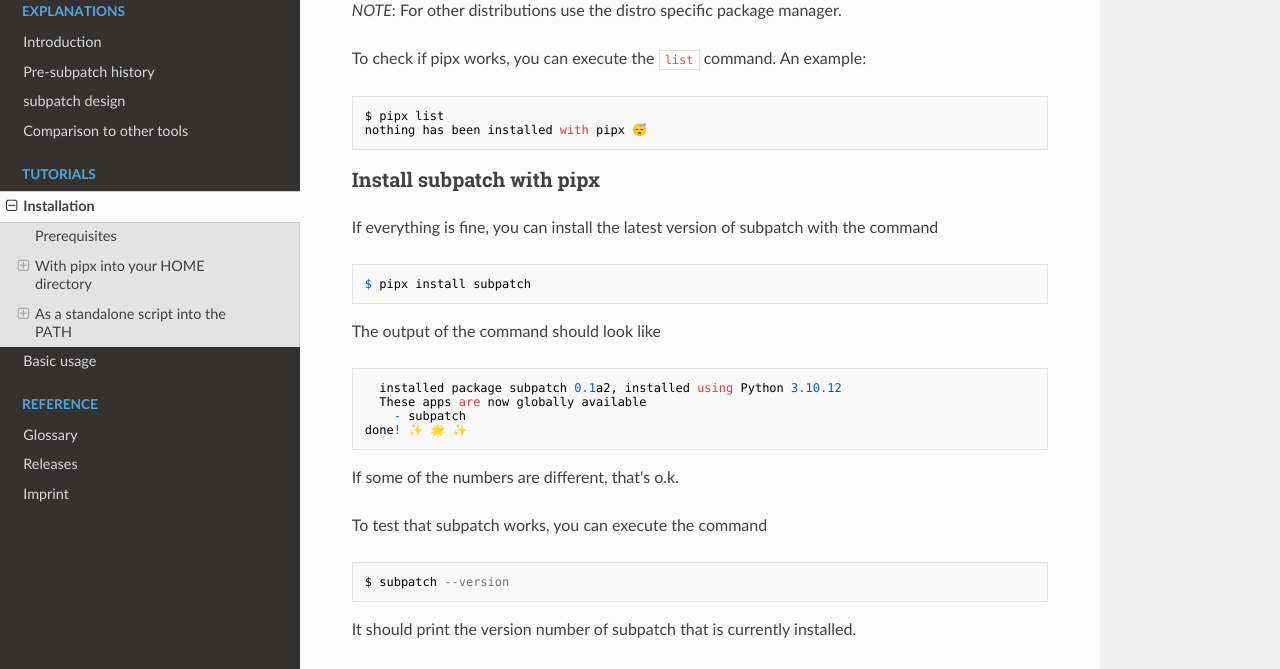
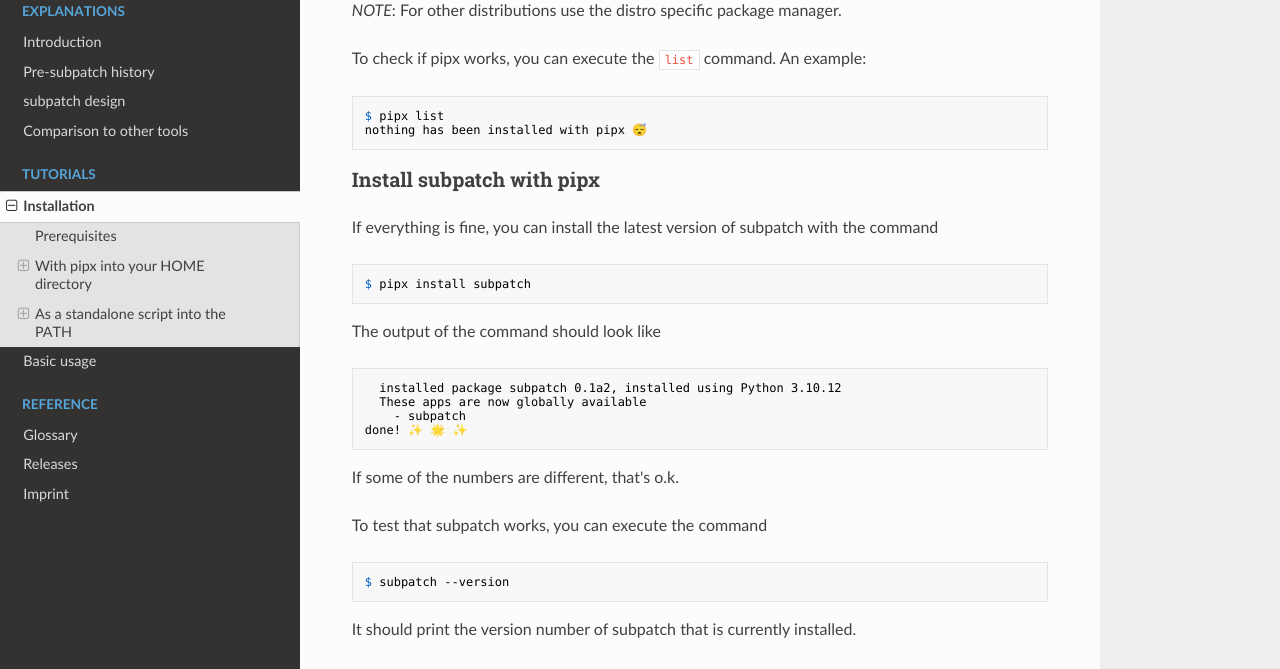
Before and after one commit to lengfeld/subpatch, an MkDocs documentation site: the page built from website/tut/installation.md, in a window 1280 px wide and 900 px high, scrolled down 708 px. Shown: the part 151-820 px from the top of the window. Built offline with MkDocs 1.6.1, drawn with Linux system fonts in a browser that asks for light colours; nearby versions of some CDN libraries; some of the changed text lies outside the part shown.

````diff
--- a/website/tut/installation.md
+++ b/website/tut/installation.md
@@ -34,41 +34,53 @@
 
 To install pipx on Ubuntu, execute
 
-    $ sudo apt install pipx
+``` console
+$ sudo apt install pipx
+```
 
 *NOTE*: For other distributions use the distro specific package manager.
 
 To check if pipx works, you can execute the `list` command. An example:
 
-    $ pipx list
-    nothing has been installed with pipx 😴
+``` console
+$ pipx list
+nothing has been installed with pipx 😴
+```
 
 
 ### Install subpatch with pipx
 
 If everything is fine, you can install the latest version of subpatch with the command
 
-    $ pipx install subpatch
+``` console
+$ pipx install subpatch
+```
 
 The output of the command should look like
 
-      installed package subpatch 0.1a2, installed using Python 3.10.12
-      These apps are now globally available
-        - subpatch
-    done! ✨ 🌟 ✨
+``` console
+  installed package subpatch 0.1a2, installed using Python 3.10.12
+  These apps are now globally available
+    - subpatch
+done! ✨ 🌟 ✨
+```
 
 If some of the numbers are different, that's o.k.
 
 To test that subpatch works, you can execute the command
 
-    $ subpatch --version
+``` console
+$ subpatch --version
+```
 
 It should print the version number of subpatch that is currently installed.
 
 **Congratulations**, now you successfully installed subpatch. A final note: To
 get further infos and the help text, execute
 
-    $ subpatch --help
+``` console
+$ subpatch --help
+```
 
 
 ## As a standalone script into the PATH
@@ -84,18 +96,24 @@
 
 I used a `bin` directory in the HOME folder for that. To create it, execute
 
-    $ mkdir ~/bin
+``` console
+$ mkdir ~/bin
+```
 
 Then this folder must be added to the environment variable PATH. This can be
 done with
 
-    $ echo 'export PATH=$PATH:$HOME/bin' >> ~/.bashrc
+``` console
+$ echo 'export PATH=$PATH:$HOME/bin' >> ~/.bashrc
+```
 
 It adds a line at the end of the `~./bashrc` file.
 
 The change will only be active in new shells that are spawned now. So start a new shell with
 
-    $ bash
+``` console
+$ bash
+```
 
 *NOTE*: This tutorial assumes that you are using bash. If you use another
 shell, like zsh or fish, you mostly already know everything in the tutorial and
@@ -103,7 +121,9 @@
 
 To check that the modifications of the PATH variable worked, execute
 
-    $ echo $PATH
+``` console
+$ echo $PATH
+```
 
 It prints all folders that are scanned for executable files. The list should
 contain the `bin` folder in your HOME directory at the end.
@@ -124,12 +144,16 @@
 After you downloaded the standalone script into your download directory, you
 must move it to the `bin` directory. For example:
 
-    $ mv subpatch ~/bin/
+``` console
+$ mv subpatch ~/bin/
+```
 
 The executable bit is not set for downloaded files. You must manually set it
 with the command
 
-    $ chmod +x ~/bin/subpatch
+``` console
+$ chmod +x ~/bin/subpatch
+```
 
 Otherwise the shell cannot execute the script.
 
@@ -139,8 +163,10 @@
 Apart from the manual download, you can use command line tools. To download
 the script and set the executable bit, just execute:
 
-    $ wget https://github.com/lengfeld/subpatch/releases/download/v0.1a2/subpatch -O ~/bin/subpatch
-    $ chmod +x ~/bin/subpatch
+``` console
+$ wget https://github.com/lengfeld/subpatch/releases/download/v0.1a2/subpatch -O ~/bin/subpatch
+$ chmod +x ~/bin/subpatch
+```
 
 The above command is just an example. For other versions of subpatch, the
 version number in the URL looks different.
@@ -151,11 +177,15 @@
 After download and installation you should test the subpatch command line tool.
 To test that it works, you can execute the command
 
-    $ subpatch --version
+``` console
+$ subpatch --version
+```
 
 It should print the version number of subpatch that is currently installed.
 
 **Congratulations**, now you successfully installed subpatch. A final note: To
 get further infos and the help text, execute
 
-    $ subpatch --help
+``` console
+$ subpatch --help
+```
````
Also changed, not shown: README.website.md (+27 -6 lines), website/conf.py (added, +51 -0 lines), website/exp/intro.md (+13 -9 lines), website/index.md (+30 -0 lines), 3 other files.
